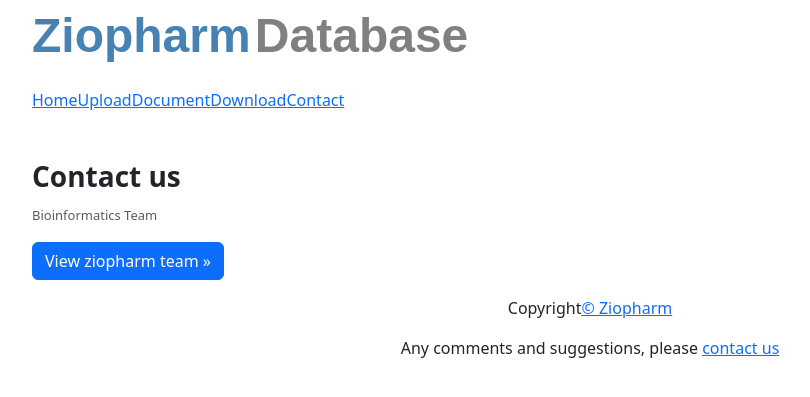
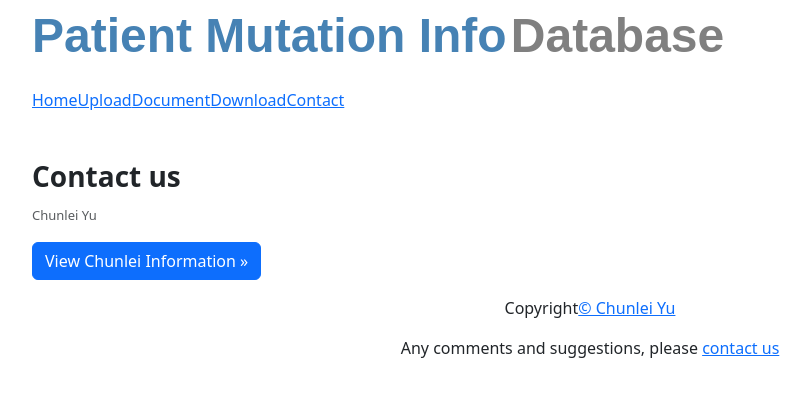
Before and after one commit to xiaoyulei0406/mutation-database, a Flask app: template templates/Contact.html in a window 1280 px wide. Shown: the top 397 px of the page, without its empty margins (50-860 px from the left). Run offline with Flask 2, Linux system fonts and the light colour scheme; the template is opened without the code that fills it, so the values that code supplies are empty; some libraries are stand-ins or nearby versions.

Commit message:
Update Contact.html

```diff
--- a/templates/Contact.html
+++ b/templates/Contact.html
@@ -7,7 +7,7 @@
     <meta name="description" content="">
     <meta name="author" content="">
 
-    <title>###？？？###</title>
+    <title>Contact</title>
 
     <!-- Bootstrap core CSS -->
     <link href="./static/bootstrap/css/bootstrap.min.css" rel="stylesheet">
@@ -31,12 +31,12 @@
     <div class="container">
       <div class="masthead">
         <p>
-          <font size="20" face="arial" color="SteelBlue"><b>Ziopharm</b></font>
-          <font size="20" face="arial" color="grey"><b>Database</b></font>
+          <font size="15" face="arial" color="SteelBlue"><b>Patient Mutation Info</b></font>
+          <font size="15" face="arial" color="grey"><b>Database</b></font>
         </p>
         <ul class="nav nav-justified">
           <li><a href="/">Home</a></li>
-          <li><a href="/Hic_Cal">Upload</a></li>
+          <li><a href="/Upload">Upload</a></li>
           <li><a href="/Document">Document</a></li>
           <li><a href="/Download">Download</a></li>
           <li class="active"><a href="/contact">Contact</a></li>
@@ -47,15 +47,15 @@
 
       <h3><strong>Contact us</strong></h3>
       <div class="well">
-        <p class="text-muted"><font size="2"> Bioinformatics Team</font></p>
+        <p class="text-muted"><font size="2"> Chunlei Yu</font></p>
 
-        <p><a class="btn btn-primary" href="https://ziopharm.com" role="button">View ziopharm team »</a></p>
+        <p><a class="btn btn-primary" href="https://github.com/xiaoyulei0406" role="button">View Chunlei Information »</a></p>
       </div>
 
         <!-- Site footer -->
       <div class="footer">
         <center>
-          <p>Copyright<a href="https://ziopharm.com">&copy; Ziopharm</a></p>
+          <p>Copyright<a href="https://github.com/xiaoyulei0406">&copy; Chunlei Yu</a></p>
           <p>Any comments and suggestions, please <a href="/Contact">contact us</a></p>
         </center>
       </div>
```
